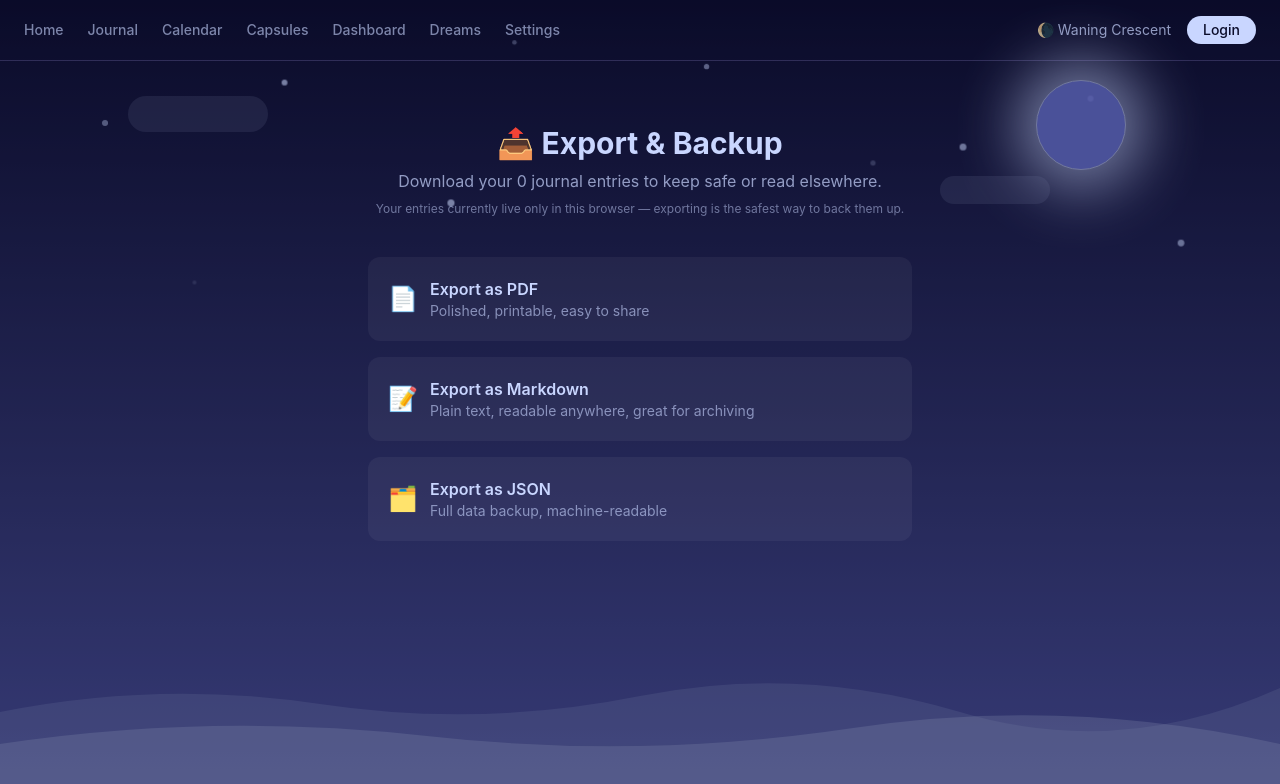
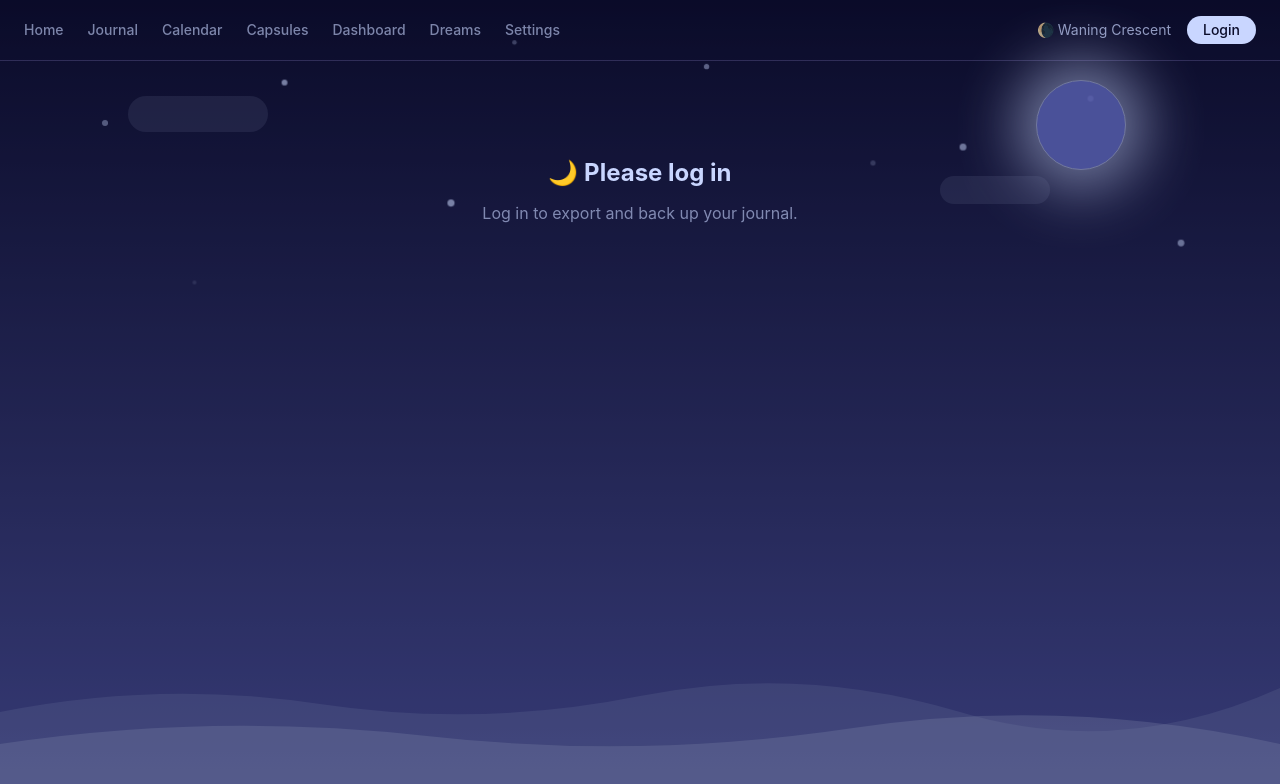
Before and after one commit to arpitasen060605/Whimsicalllll, a React (Vite) app in the folder MoonMuse/: page /export in a window 1280 px wide. Shown: the top 784 px of the page. Built offline with nearby package versions, Linux system fonts and the light colour scheme.

Commit message:
Connected Export feature to backend, added login guard

```diff
--- a/MoonMuse/src/pages/Export.jsx
+++ b/MoonMuse/src/pages/Export.jsx
@@ -1,14 +1,19 @@
 import { useState, useEffect } from 'react'
-import { getEntries } from '../utils/storage'
+import { useAuth } from '../context/AuthContext'
+import { fetchEntries } from '../utils/entriesApi'
 import { exportAsJSON, exportAsMarkdown, exportAsPDF } from '../utils/exportUtils'
 
 function Export() {
+  const { user } = useAuth()
   const [entries, setEntries] = useState([])
   const [message, setMessage] = useState('')
 
   useEffect(() => {
-    setEntries(getEntries())
-  }, [])
+    if (!user) return
+    fetchEntries()
+      .then((data) => setEntries(data.map((e) => ({ ...e, id: e._id }))))
+      .catch(() => setEntries([]))
+  }, [user])
 
   function handleExport(exportFn, label) {
     if (entries.length === 0) {
@@ -17,6 +22,17 @@ function Export() {
     }
     exportFn(entries)
     setMessage(`${label} downloaded successfully ✨`)
+  }
+
+  if (!user) {
+    return (
+      <div className="max-w-md mx-auto py-24 px-4 text-center">
+        <h1 className="text-2xl font-bold mb-3" style={{ color: 'var(--moon-accent)' }}>
+          🌙 Please log in
+        </h1>
+        <p className="opacity-60">Log in to export and back up your journal.</p>
+      </div>
+    )
   }
 
   return (
@@ -28,7 +44,7 @@ function Export() {
         Download your {entries.length} journal {entries.length === 1 ? 'entry' : 'entries'} to keep safe or read elsewhere.
       </p>
       <p className="text-xs opacity-50 mb-10">
-        Your entries currently live only in this browser — exporting is the safest way to back them up.
+        Your entries live securely in the cloud — exporting gives you a personal offline copy too.
       </p>
 
       <div className="grid gap-4">
```
